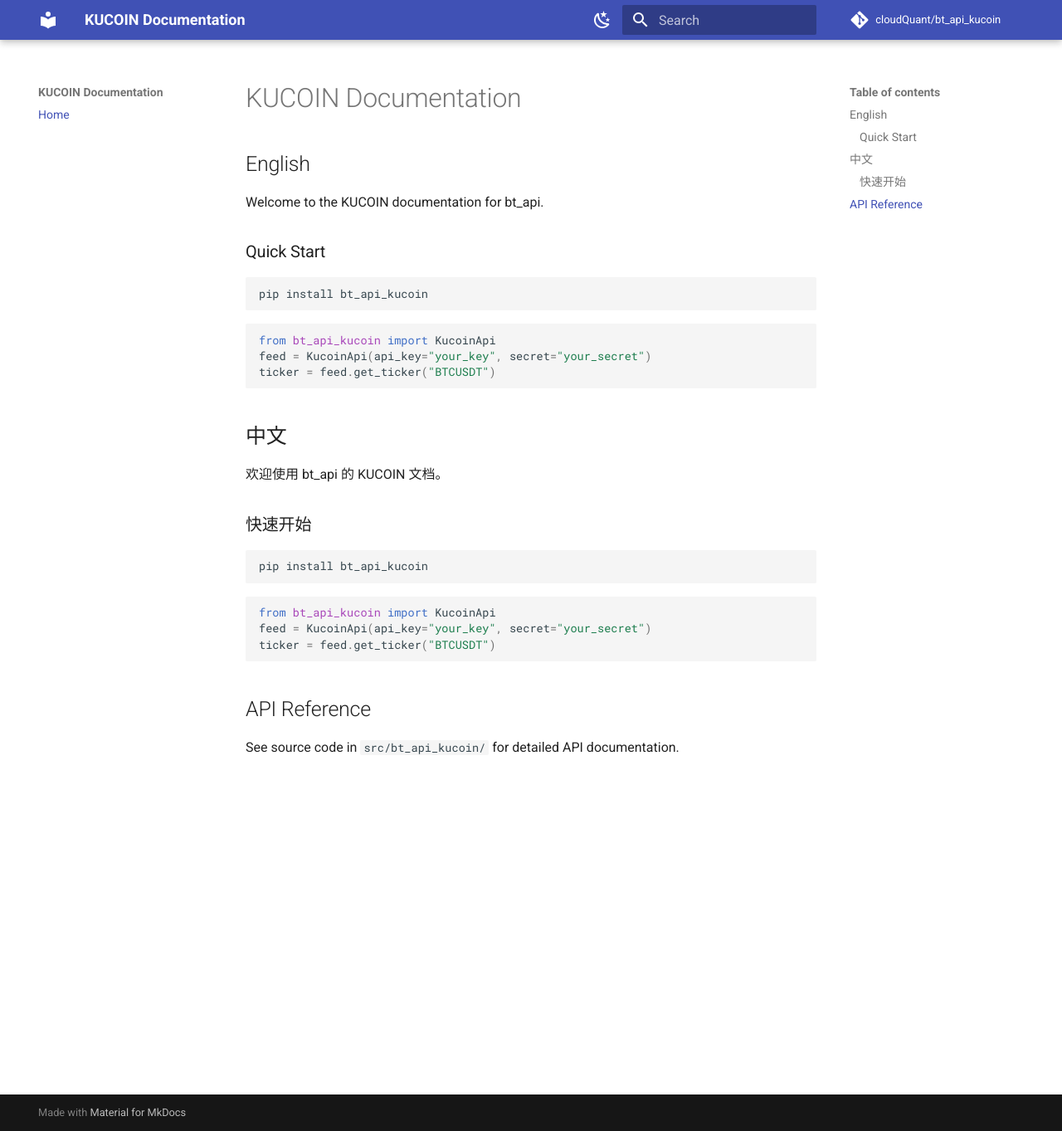
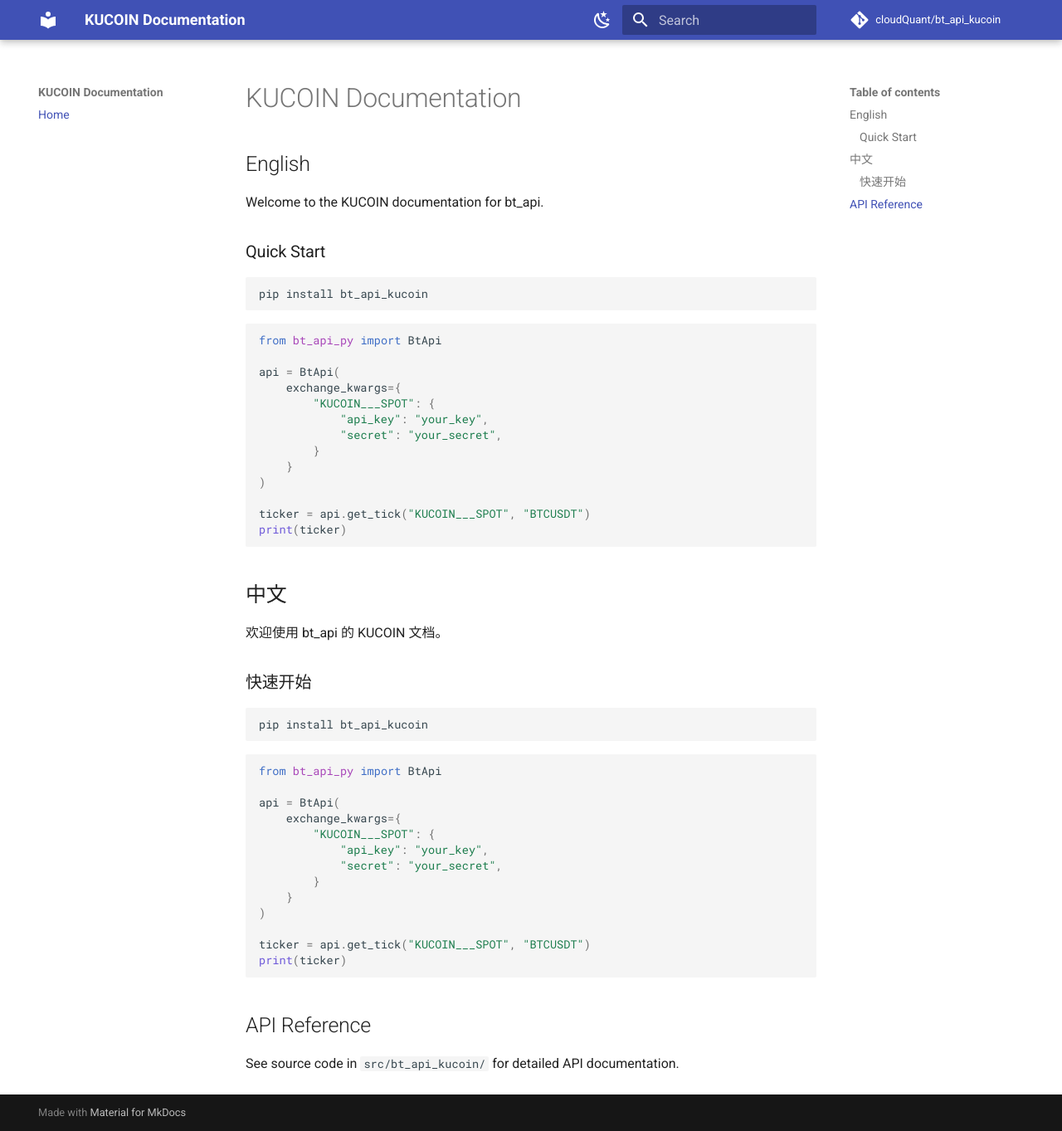
Before and after one commit to cloudQuant/bt_api_kucoin, an MkDocs documentation site: the page built from docs/index.md, in a window 1280 px wide and 1363 px high. Shown: the whole window at 83% size. Built offline with MkDocs 1.6.1 and Material for MkDocs 9.7.7, drawn with Linux system fonts in a browser that asks for light colours; comment, search, counter and statistics services are not loaded.

````diff
--- a/docs/index.md
+++ b/docs/index.md
@@ -11,9 +11,19 @@ pip install bt_api_kucoin
 ```
 
 ```python
-from bt_api_kucoin import KucoinApi
-feed = KucoinApi(api_key="your_key", secret="your_secret")
-ticker = feed.get_ticker("BTCUSDT")
+from bt_api_py import BtApi
+
+api = BtApi(
+    exchange_kwargs={
+        "KUCOIN___SPOT": {
+            "api_key": "your_key",
+            "secret": "your_secret",
+        }
+    }
+)
+
+ticker = api.get_tick("KUCOIN___SPOT", "BTCUSDT")
+print(ticker)
 ```
 
 ## 中文
@@ -27,9 +37,19 @@ pip install bt_api_kucoin
 ```
 
 ```python
-from bt_api_kucoin import KucoinApi
-feed = KucoinApi(api_key="your_key", secret="your_secret")
-ticker = feed.get_ticker("BTCUSDT")
+from bt_api_py import BtApi
+
+api = BtApi(
+    exchange_kwargs={
+        "KUCOIN___SPOT": {
+            "api_key": "your_key",
+            "secret": "your_secret",
+        }
+    }
+)
+
+ticker = api.get_tick("KUCOIN___SPOT", "BTCUSDT")
+print(ticker)
 ```
 
 ## API Reference
--- a/src/bt_api_kucoin/__init__.py
+++ b/src/bt_api_kucoin/__init__.py
@@ -1,10 +1,10 @@
 __version__ = "2.0.0"
 
 from bt_api_kucoin.feeds.live_kucoin import (
+    KuCoinAccountWssDataFutures,
+    KuCoinMarketWssDataFutures,
+    KuCoinRequestDataFutures,
     KuCoinRequestDataSpot,
-    KuCoinRequestDataFutures,
-    KuCoinMarketWssDataFutures,
-    KuCoinAccountWssDataFutures,
 )
 
 __all__ = [
````
Also changed, not shown: README.md (+20 -6 lines), pyproject.toml (+8 -4 lines), 10 other files.
